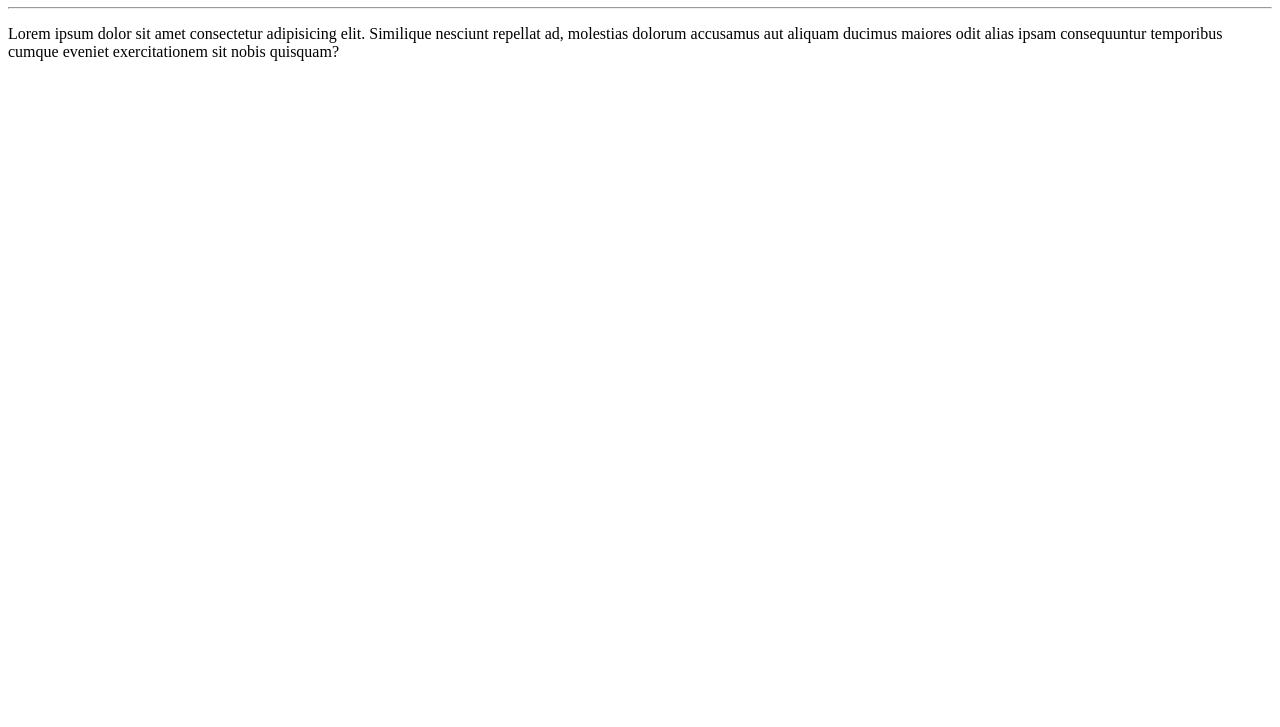
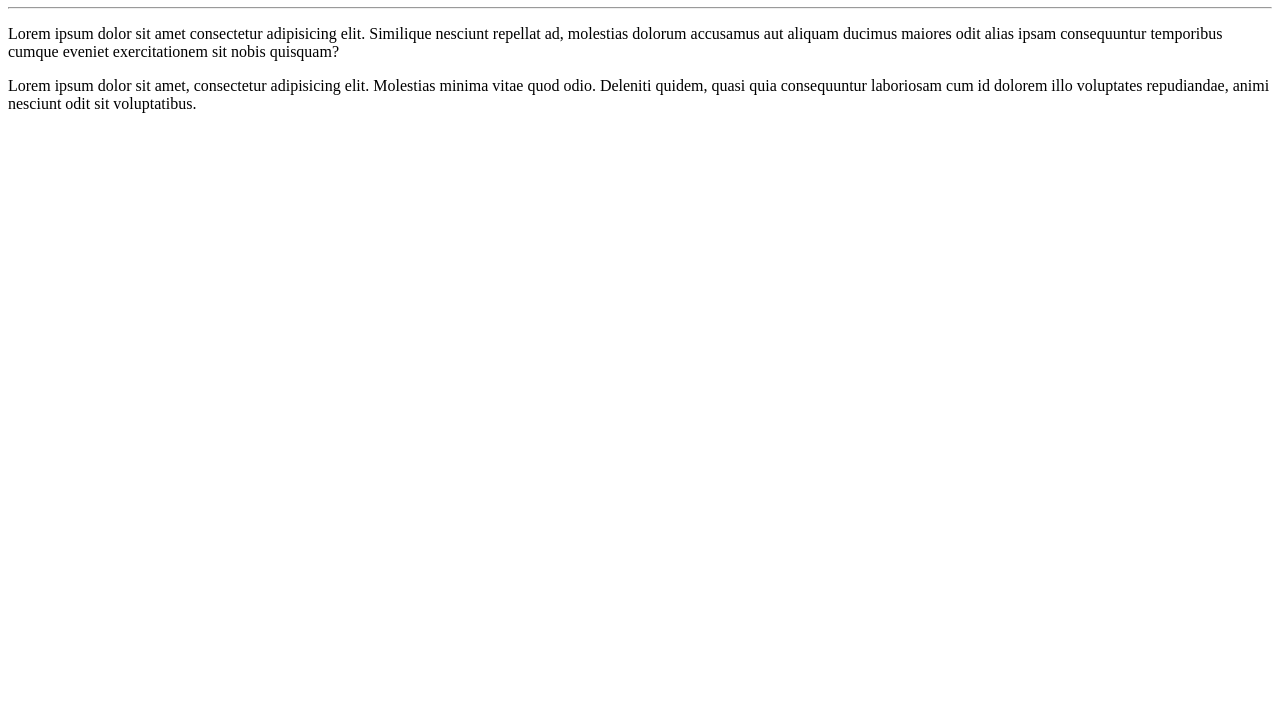
Before and after one commit to jpedroxd/Ola-Mundo, a plain HTML site: page site-exemplo/index.html in a window 1280 px wide. Shown: the part 73-800 px from the top of the page. Drawn offline with Linux system fonts and the light colour scheme.

Commit message:
Adicionado um parágrafo teste

```diff
--- a/site-exemplo/index.html
+++ b/site-exemplo/index.html
@@ -9,8 +9,12 @@
 <body>
 
     <h1>Olá, Mundo!</h1>
+
     <hr>
+
     <p>Lorem ipsum dolor sit amet consectetur adipisicing elit. Similique nesciunt repellat ad, molestias dolorum accusamus aut aliquam ducimus maiores odit alias ipsam consequuntur temporibus cumque eveniet exercitationem sit nobis quisquam?</p>
+
+    <p>Lorem ipsum dolor sit amet, consectetur adipisicing elit. Molestias minima vitae quod odio. Deleniti quidem, quasi quia consequuntur laboriosam cum id dolorem illo voluptates repudiandae, animi nesciunt odit sit voluptatibus.</p>
 
 </body>
 </html>
```
